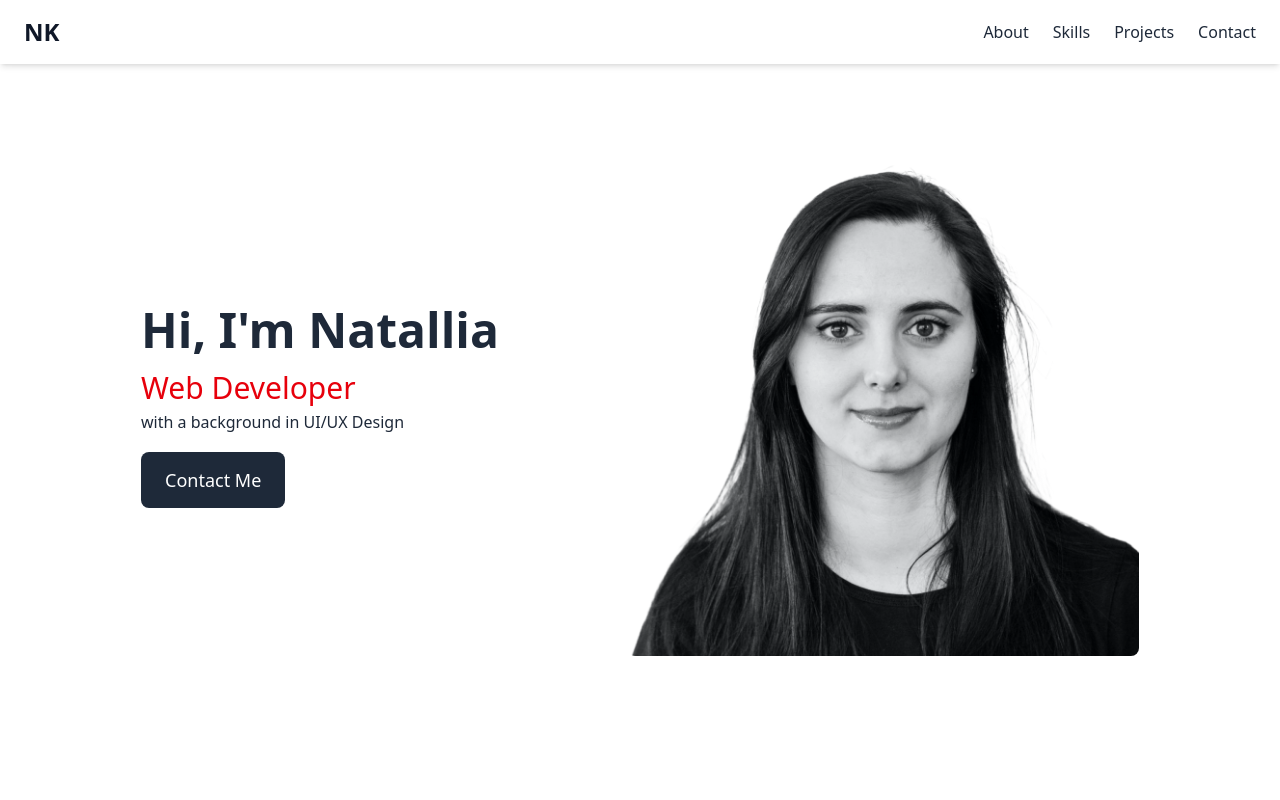
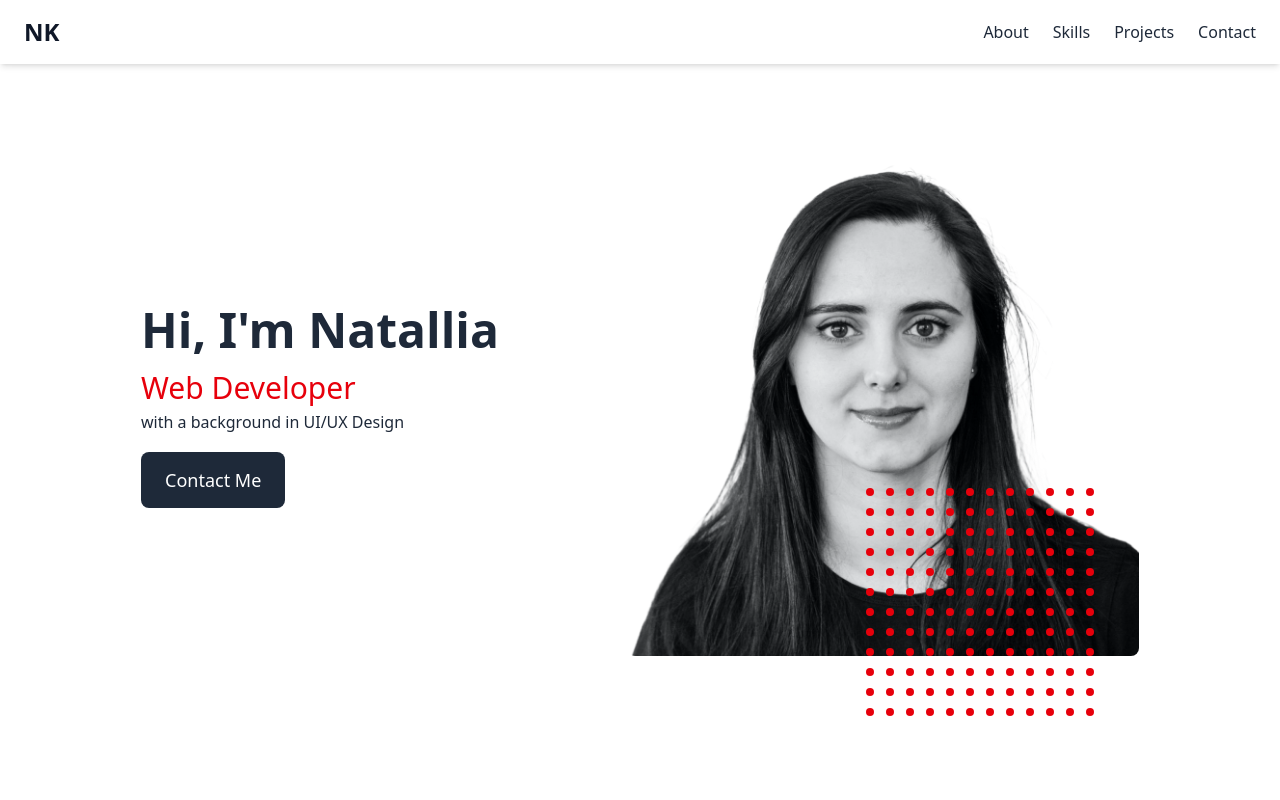
Before and after one commit to Natallia-Karatava/portfolio-Natallia-Karatava, a React (Vite) app: page / in a window 1280 px wide. Shown: the top 800 px of the page. Built offline with nearby package versions, Linux system fonts and the light colour scheme.

Commit message:
add animation

```diff
--- a/package.json
+++ b/package.json
@@ -12,6 +12,8 @@
   "dependencies": {
     "@headlessui/react": "^2.2.0",
     "@tailwindcss/vite": "^4.0.9",
+    "framer-motion": "^12.4.10",
+    "motion": "^12.4.10",
     "react": "^19.0.0",
     "react-dom": "^19.0.0",
     "react-icons": "^5.5.0",
--- a/src/App.jsx
+++ b/src/App.jsx
@@ -5,9 +5,15 @@ import Footer from "./components/Footer";
 import Header from "./components/Header";
 import Projects from "./components/Projects";
 import Skills from "./components/Skills";
+import RedDotsGrid from "./components/RedDotsGrid";
+
 function App() {
   return (
-    <div id="top" className="scroll-smooth">
+    <div id="top" className="relative scroll-smooth">
+      <div className="hidden md:block absolute top-122 right-18 -translate-x-1/2 z-10  pointer-events-none">
+        <RedDotsGrid />
+      </div>
+
       <Header />
       <About />
       <Skills />
--- a/src/components/Hero.jsx
+++ b/src/components/Hero.jsx
@@ -1,6 +1,9 @@
+import RedDotsGrid from "./RedDotsGrid";
+import RedDotTransform from "./RedDotTransform";
+
 const Hero = () => {
   return (
-    <div className="hero bg-white min-h-screen flex items-center justify-center">
+    <div className="relative hero bg-white min-h-screen flex items-center justify-center overflow-hidden">
       <div className="hero-content flex-col lg:flex-row-reverse lg:gap-32 w-full max-w-7xl px-6">
         <img
           src="src/images/NK-foto.png"
--- /dev/null
+++ b/src/components/RedDotTransform.jsx
@@ -0,0 +1,20 @@
+const RedDotTransform = () => {
+  return (
+    <div className="relative w-fit h-fit grid grid-cols-12 gap-3">
+      {[...Array(144)].map((_, i) => {
+        return (
+          <motion.div
+            key={i}
+            className="w-2 h-2 bg-red-600 rounded-full opacity-80"
+            initial={{ y: 20 }}
+            animate={{ y: 0 }}
+            whileHover={{ scale: 1.1 }}
+            whileTap={{ scale: 0.9 }}
+          />
+        );
+      })}
+    </div>
+  );
+};
+
+export default RedDotTransform;
--- /dev/null
+++ b/src/components/RedDotsGrid.jsx
@@ -0,0 +1,34 @@
+import { motion } from "framer-motion";
+
+const RedDotsGrid = () => {
+  return (
+    <div className="relative w-fit h-fit grid grid-cols-12 gap-3">
+      {[...Array(144)].map((_, i) => {
+        // Рассчитываем случайную задержку появления для каждого кружка
+        const delay = Math.random() * 1.5; // от 0 до 1.5 сек
+
+        return (
+          <motion.div
+            key={i}
+            className="w-2 h-2 bg-red-600 rounded-full opacity-80"
+            initial={{
+              y: -400, // Начинают выше экрана
+              opacity: 0, // Изначально невидимы
+            }}
+            animate={{
+              y: 0, // Опускаются в сетку
+              opacity: 1, // Становятся видимыми
+            }}
+            transition={{
+              duration: 0.8, // Длительность анимации
+              ease: "easeOut",
+              delay, // Индивидуальная задержка для каждого кружка
+            }}
+          />
+        );
+      })}
+    </div>
+  );
+};
+
+export default RedDotsGrid;
```
Also changed, not shown: src/images/openart-fc071863-1ad2-44ea-8624-cd454606c5b6 (1).png (added), 1 other file (tests, documents, lock files or other folders).
